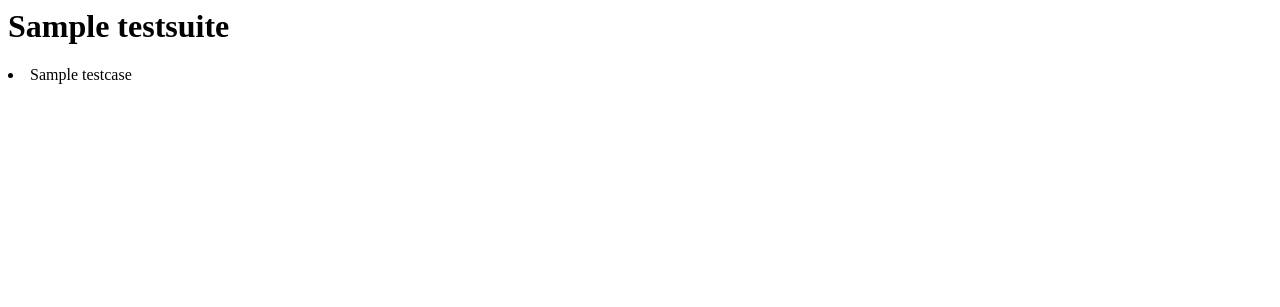
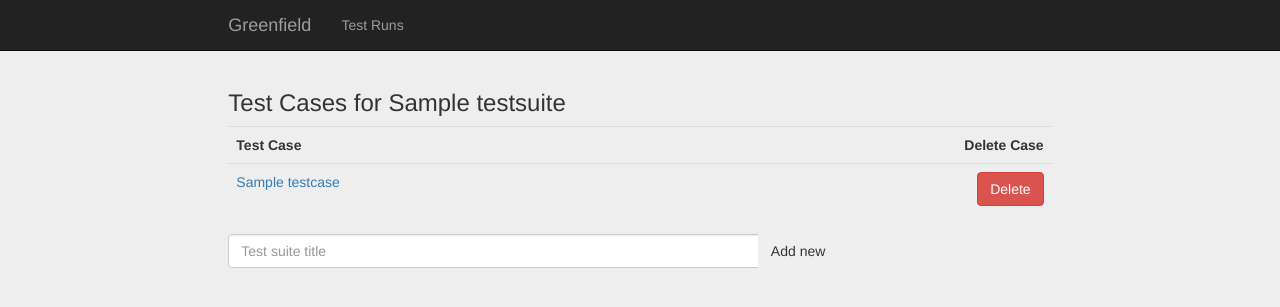
Before and after one commit to maciejd/greenfield-django, a Django app: page /greenfield/suite/1/ in a window 1280 px wide. Shown: the top 307 px of the page. Run offline with Django 3.2, Linux system fonts and the light colour scheme; tables that the repository leaves empty hold one stand-in row (values such as "Sample post"); some libraries are stand-ins or nearby versions.

Commit message:
implemented suite detail view

```diff
--- a/greenfield/testmanagement/templates/testmanagement/suite_detail.html
+++ b/greenfield/testmanagement/templates/testmanagement/suite_detail.html
@@ -1,8 +1,54 @@
-<h1>{{ object.title }}</h1>
+{% extends 'testmanagement/base.html' %}
 
+{% block content %}
+<div class="container-fluid">
+ <div class="row">
+    <div class="col-lg-8 col-lg-offset-2">
+      <h3>Test Cases for {{ object.title }}</h3>
+    </div>
+  </div>
+{% if object.testcase_set.all %}
+<div class="row">
+     <div class="col-lg-8 col-lg-offset-2">
+       <table class="table">
+         <tr>
+           <th>Test Case</th>
+           <th class="text-right">Delete Case</th>
+         </tr>
 {% for case in object.testcase_set.all %}
-    <li>{{ case.title }}</li>
-{% empty %}
-    <li>No cases yet.</li>
+<tr>
+  <td>
+    <a href="#">{{ case.title }}</a>
+  </td>
+  <td>
+    <form action="{% url 'greenfield:delete_case' object.id case.id %}" method=post>
+    {% csrf_token %}
+      <button type=submit class="btn btn-danger pull-right">Delete</button>
+    </form>
+  </td>
+</tr>
 {% endfor %}
-</ul>
+</table>
+</div>
+</div>
+{% else %}
+<div class="row">
+  <div class="col-lg-8 col-lg-offset-2">
+    <div class="alert alert-info" role="alert">Unbelievable.  No test cases here so far</div>
+  </div>
+</div>
+{% endif %}
+<div class="row">
+ <form action="{% url 'greenfield:add_case' object.id %}" method=post>
+{% csrf_token %}
+<div class="form-group col-lg-6 col-lg-offset-2">
+      <div class="input-group">
+             <input type="text" class="form-control" name="title" placeholder="Test suite title" required>
+             <span class="input-group-btn">
+               <button type="submit" class="btn btn-secondary">Add new</button>
+             </span>
+       </div>
+     </div>
+</form>
+</div>
+{% endblock %}
--- a/greenfield/testmanagement/urls.py
+++ b/greenfield/testmanagement/urls.py
@@ -5,7 +5,9 @@ from . import views
 app_name = 'greenfield'
 urlpatterns = [
     url(r'^suite/$', views.SuiteListView.as_view(), name='suites'),
-    url(r'^suite/add_suite$', views.add_suite, name='add_suite'),
-    url(r'^suite/delete_suite/(?P<pk>[0-9]+)/$', views.delete_suite, name='delete_suite'),
-    url(r'^suite/(?P<pk>[0-9]+)/$', views.SuiteDetailView.as_view(), name='suite')
-]
+    url(r'^suite/(?P<pk>[0-9]+)/$', views.SuiteDetailView.as_view(), name='suite'),
+    url(r'^suite/(?P<suite_id>[0-9]+)/add$', views.add_case, name='add_case'),
+    url(r'^suite/(?P<suite_id>[0-9]+)/delete/(?P<case_id>[0-9]+)/$', views.delete_case, name='delete_case'),
+    url(r'^suite/add$', views.add_suite, name='add_suite'),
+    url(r'^suite/delete/(?P<suite_id>[0-9]+)/$', views.delete_suite, name='delete_suite'),
+    ]
--- a/greenfield/testmanagement/views.py
+++ b/greenfield/testmanagement/views.py
@@ -20,6 +20,15 @@ def add_suite(request):
     TestSuite(title=request.POST['title']).save()
     return HttpResponseRedirect(reverse('greenfield:suites'))
 
-def delete_suite(request, pk):
-    get_object_or_404(TestSuite, pk=pk).delete()
+def delete_suite(request, suite_id):
+    get_object_or_404(TestSuite, pk=suite_id).delete()
     return HttpResponseRedirect(reverse('greenfield:suites'))
+
+def add_case(request, suite_id):
+    ts = get_object_or_404(TestSuite, pk=suite_id)
+    TestCase(title=request.POST['title'], suite=ts).save()
+    return HttpResponseRedirect(reverse('greenfield:suite', kwargs={'pk':suite_id}))
+
+def delete_case(request, suite_id, case_id):
+    get_object_or_404(TestCase, pk=case_id).delete()
+    return HttpResponseRedirect(reverse('greenfield:suite', kwargs={'pk':suite_id}))
```
